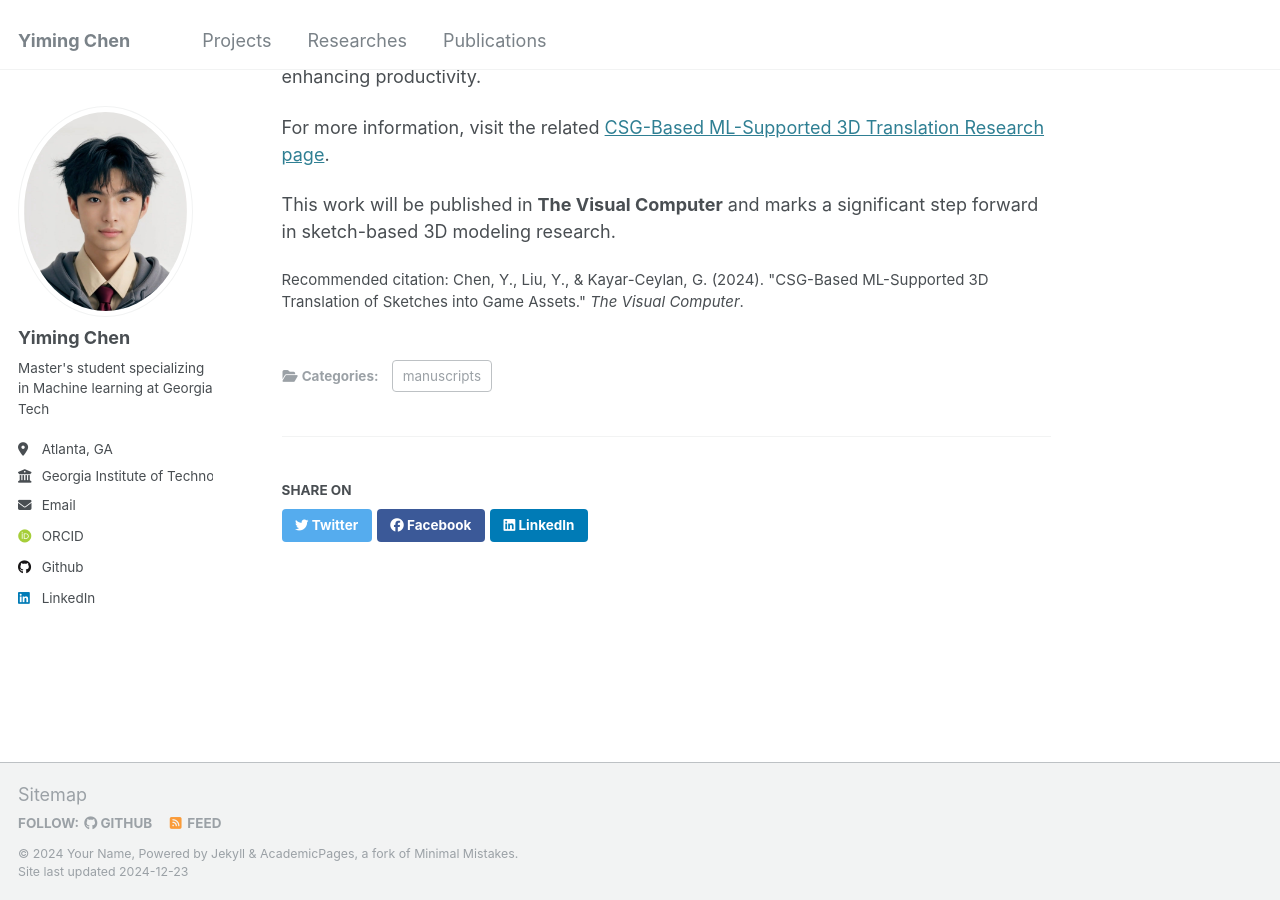
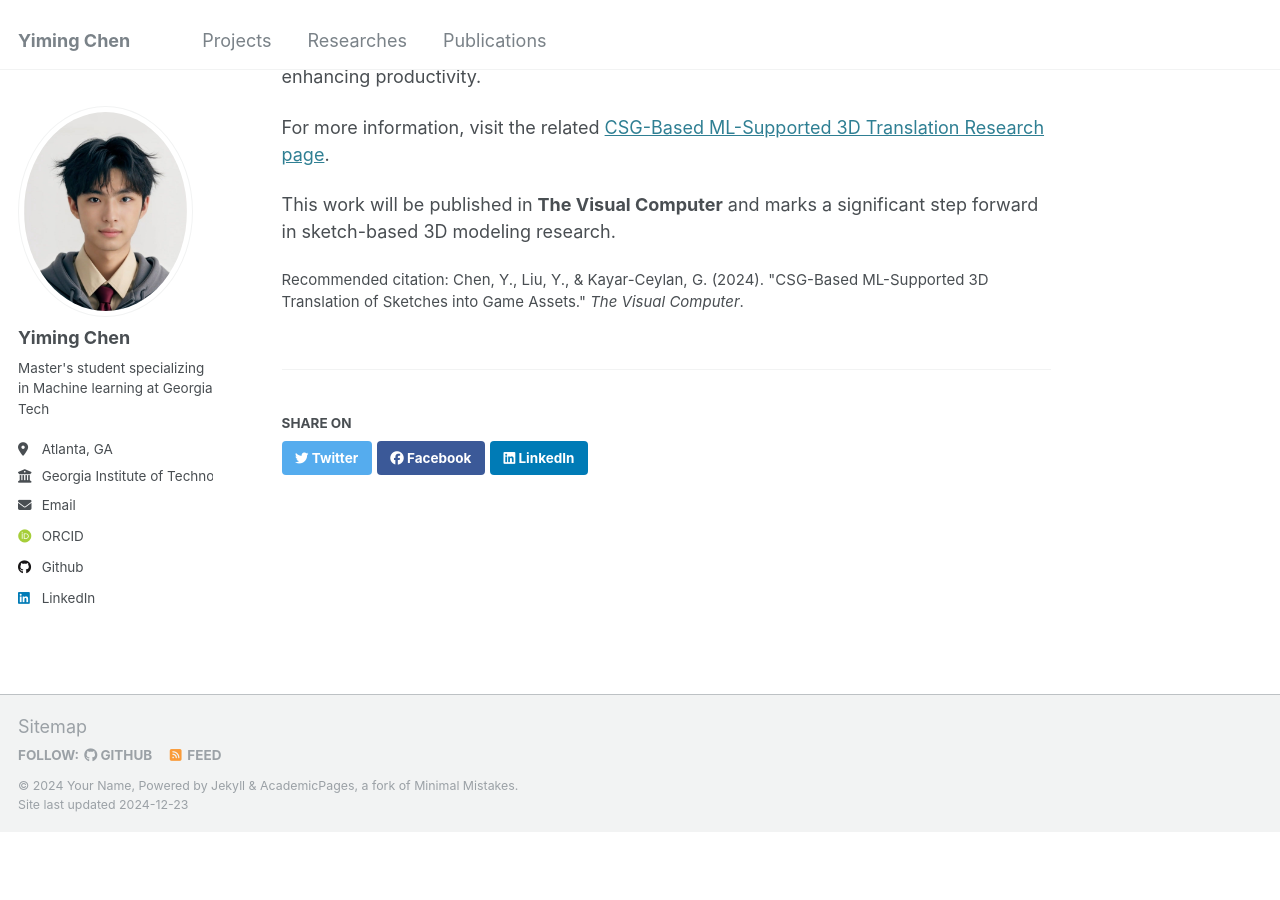
Before and after one commit to Spectraorder/spectraorder.github.io, a Jekyll site: the page built from _publications/2025-01-01-csg-based-ml-3d-translation.md, in a window 1280 px wide and 900 px high, scrolled down 601 px. Built offline with Jekyll 4.4.1, drawn with Linux system fonts in a browser that asks for light colours; some web fonts are replaced; after the commit the page ends 1434 px from its top, so only the background shows below that.

Commit message:
single.html remove page__taxonomy.html

```diff
--- a/_layouts/single.html
+++ b/_layouts/single.html
@@ -81,12 +81,12 @@ layout: default
         {% if page.link %}<div><a href="{{ page.link }}" class="btn">{{ site.data.ui-text[site.locale].ext_link_label | default: "Direct Link" }}</a></div>{% endif %}
       </section>
 
-      <footer class="page__meta">
+      <!-- <footer class="page__meta">
         {% if site.data.ui-text[site.locale].meta_label %}
           <h4 class="page__meta-title">{{ site.data.ui-text[site.locale].meta_label }}</h4>
         {% endif %}
         {% include page__taxonomy.html %}
-      </footer>
+      </footer> -->
 
       {% if page.share %}{% include social-share.html %}{% endif %}
 
```
